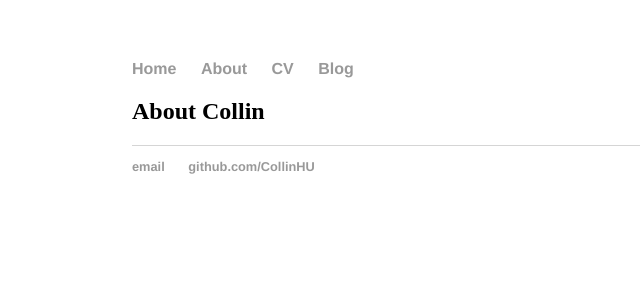
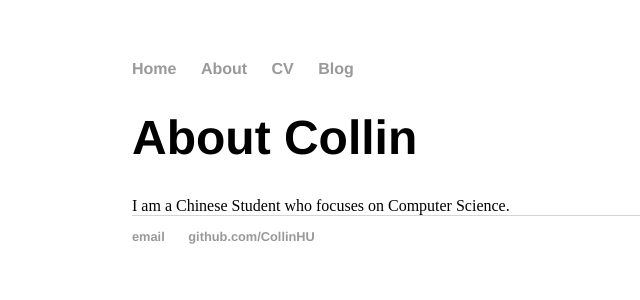
Before and after one commit to CollinHU/CollinHU, a Jekyll site: the page built from about/index.html, in a window 1280 px wide. Shown: the top 300 px of the page, without its empty margins (60-700 px from the left). Built offline with Jekyll 4.4.1, drawn with Linux system fonts in a browser that asks for light colours.

Commit message:
Update index.html

```diff
--- a/about/index.html
+++ b/about/index.html
@@ -2,4 +2,5 @@
 layout: default
 title: About Collin
 ---
-	<h2>{{ page.title }}</h2>
+<h1>{{ page.title }}</h1>
+I am a Chinese Student who focuses on Computer Science.
```
